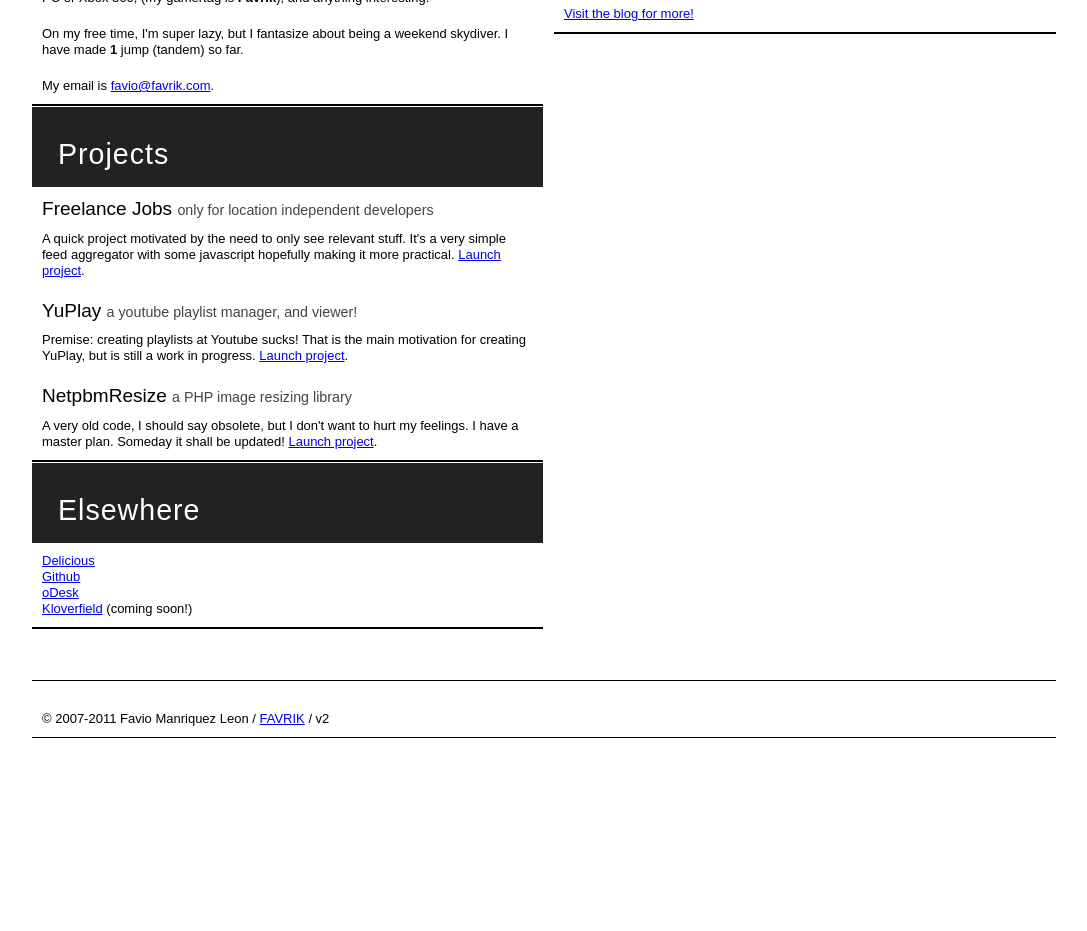
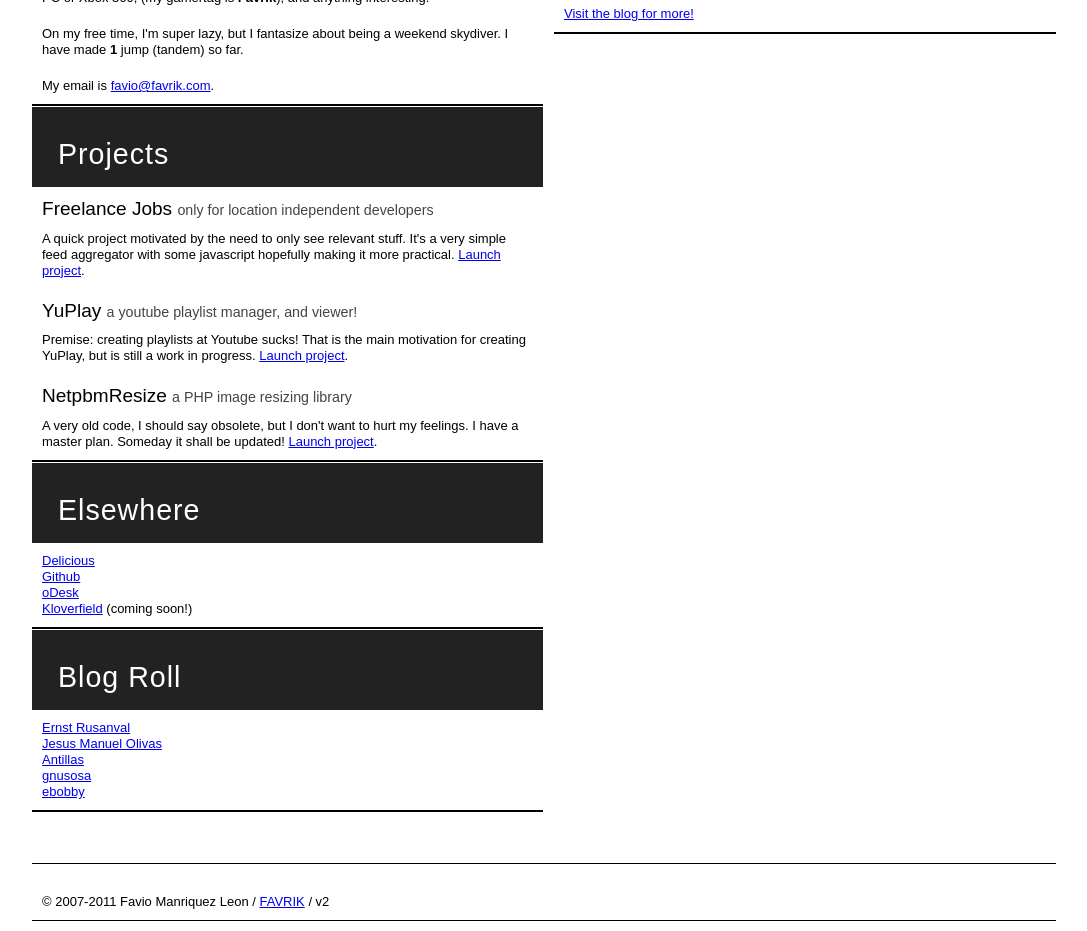
Before and after one commit to favrik/favrik.com, a Jekyll site: the page built from website/index.html, in a window 1280 px wide, cut to the strip 295-1226 px from the top of the page. Shown: the whole strip, without its empty margins (96-1183 px from the left). Built offline with Jekyll 4.4.1, drawn with Linux system fonts in a browser that asks for light colours; Markdown is read by kramdown in place of the engine named in the settings; before the commit the page ends 1043 px from its top, so only the background shows below that.

Commit message:
Add blogrol

```diff
--- a/website/index.html
+++ b/website/index.html
@@ -82,6 +82,18 @@ hivelogic_enkoder();
                     </ul>
                 </div>
             </section>
+            <section>
+                <div class="section blogroll">
+                    <h2>Blog Roll</h2>
+                    <ul>
+                        <li><a href="http://ernesto.rusanval.com">Ernst Rusanval</a></li>
+                        <li><a href="http://jmolivas.com">Jesus Manuel Olivas</a></li>
+                        <li><a href="http://antillas.tumblr.com">Antillas</a></li>
+                        <li><a href="http://log.gnusosa.net">gnusosa</a></li>
+                        <li><a href="http://ebobby.org/">ebobby</a></li>
+                    </ul>
+                </div>
+            </section>
 
 
 
```
